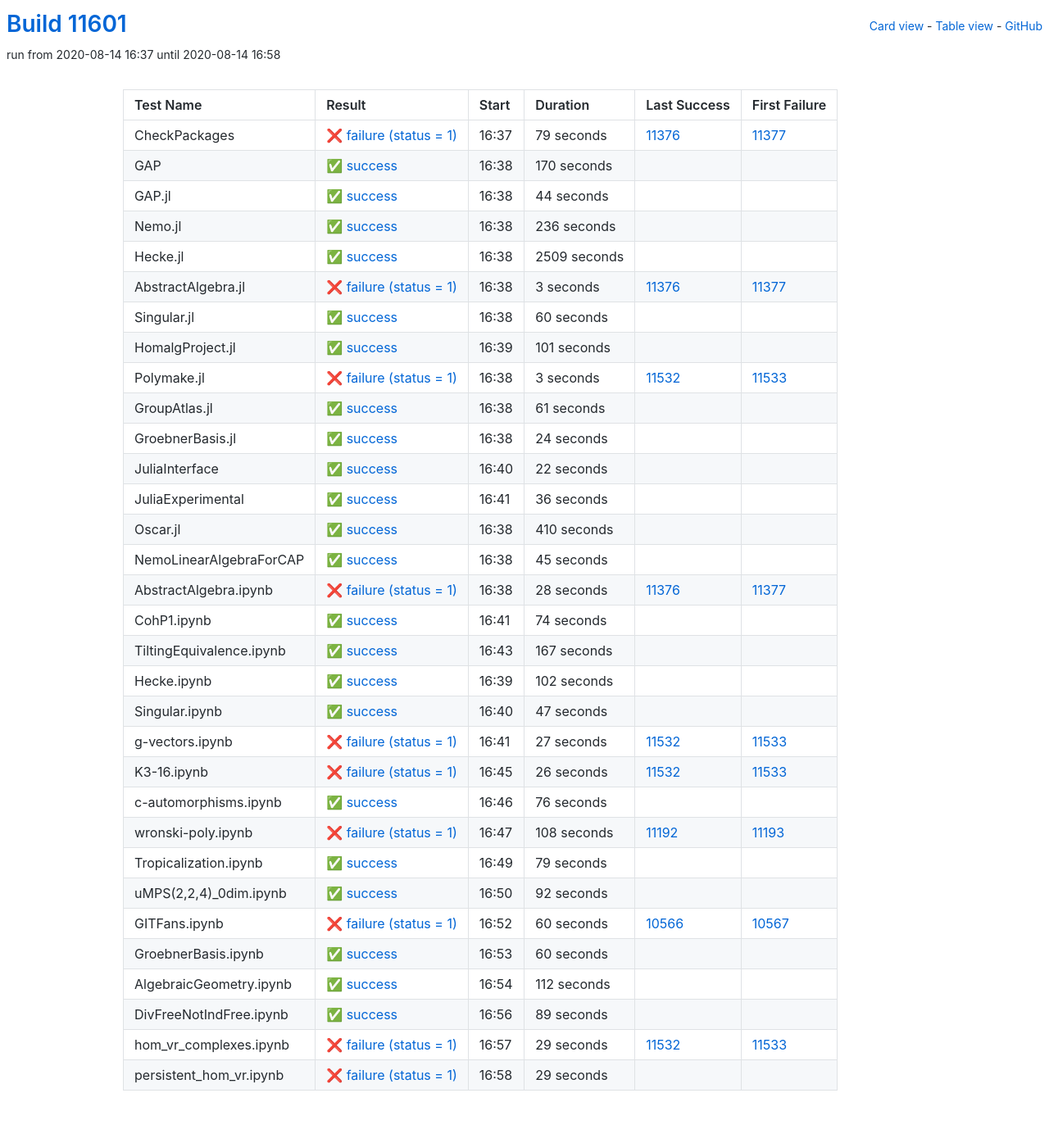
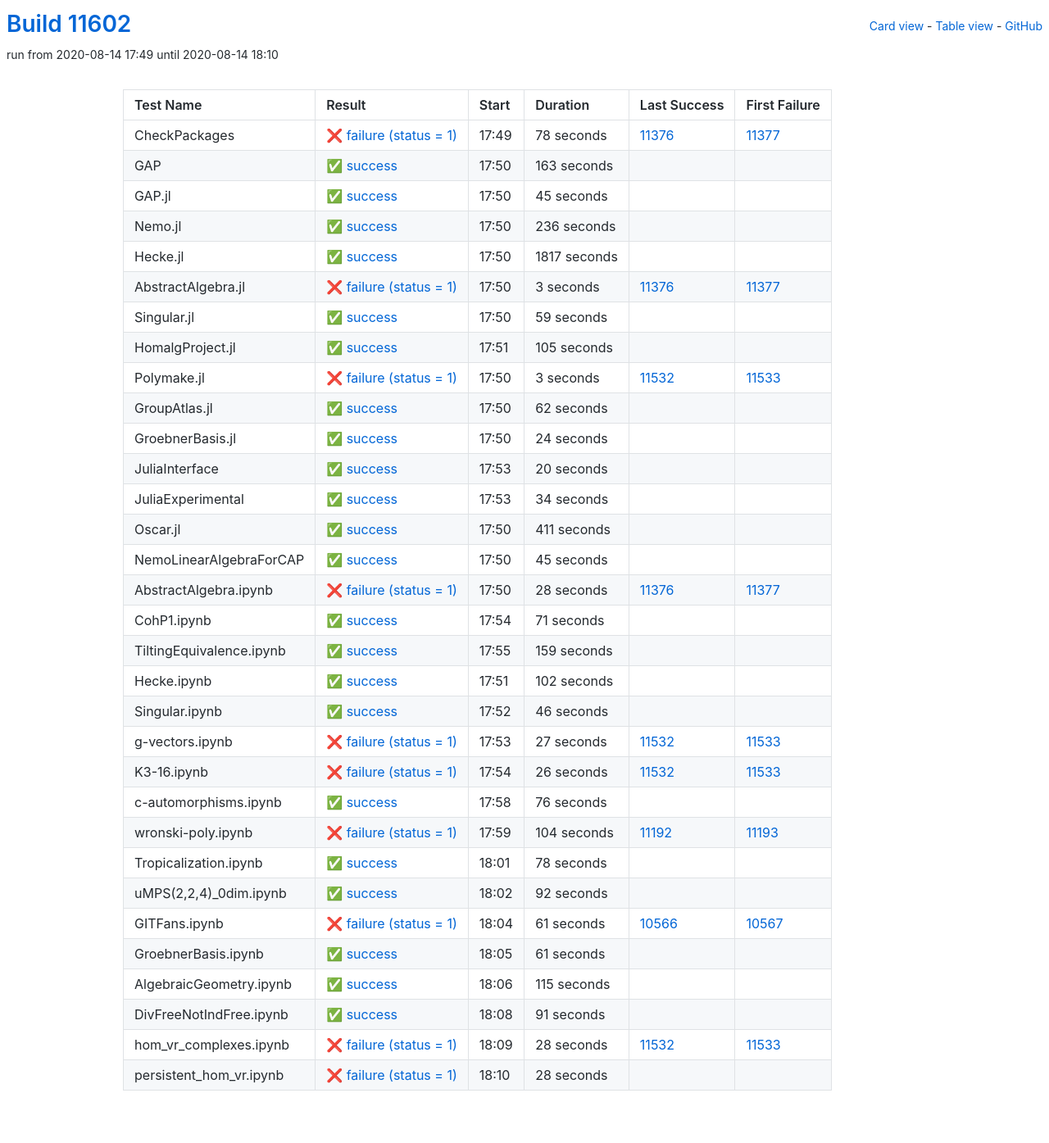
Before and after one commit to oscar-system/oscar-ci-status, a Jekyll site: the page built from table.html, in a window 1280 px wide. Shown: the whole page at 82% size. Built offline with Jekyll 4.4.1, drawn with Linux system fonts in a browser that asks for light colours.

Commit message:
Build #11602

```diff
--- a/_data/ci.yml
+++ b/_data/ci.yml
@@ -1,6 +1,6 @@
 ---
-build: 11601
-build_url: https://oscarci.mathematik.uni-kl.de/job/oscar/11601/
+build: 11602
+build_url: https://oscarci.mathematik.uni-kl.de/job/oscar/11602/
 job: oscar
 organization: oscar-system
 repo: oscar-ci-status
@@ -8,44 +8,44 @@
 tests:
 - name: CheckPackages
   id: checkpackages
-  log: https://oscarci.mathematik.uni-kl.de/job/oscar/11601/artifact/logs/build-11601/CheckPackages.log
-  start: 2020-08-14 16:37
+  log: https://oscarci.mathematik.uni-kl.de/job/oscar/11602/artifact/logs/build-11602/CheckPackages.log
+  start: 2020-08-14 17:49
   success: false
   exitcode: 1
   status: failure
-  duration: 79
+  duration: 78
   last_success: 11376
   last_success_url: https://oscarci.mathematik.uni-kl.de/job/oscar/11376/
   first_failure: 11377
   first_failure_url: https://oscarci.mathematik.uni-kl.de/job/oscar/11377/
 - name: GAP
   id: gap
-  log: https://oscarci.mathematik.uni-kl.de/job/oscar/11601/artifact/logs/build-11601/GAP.log
-  start: 2020-08-14 16:38
+  log: https://oscarci.mathematik.uni-kl.de/job/oscar/11602/artifact/logs/build-11602/GAP.log
+  start: 2020-08-14 17:50
   success: true
   exitcode: 0
   status: success
-  duration: 170
+  duration: 163
   last_success: false
   last_success_url:
   first_failure: false
   first_failure_url:
 - name: GAP.jl
   id: gap-jl
-  log: https://oscarci.mathematik.uni-kl.de/job/oscar/11601/artifact/logs/build-11601/GAP.jl.log
-  start: 2020-08-14 16:38
+  log: https://oscarci.mathematik.uni-kl.de/job/oscar/11602/artifact/logs/build-11602/GAP.jl.log
+  start: 2020-08-14 17:50
   success: true
   exitcode: 0
   status: success
-  duration: 44
+  duration: 45
   last_success: false
   last_success_url:
   first_failure: false
   first_failure_url:
 - name: Nemo.jl
   id: nemo-jl
-  log: https://oscarci.mathematik.uni-kl.de/job/oscar/11601/artifact/logs/build-11601/Nemo.jl.log
-  start: 2020-08-14 16:38
+  log: https://oscarci.mathematik.uni-kl.de/job/oscar/11602/artifact/logs/build-11602/Nemo.jl.log
+  start: 2020-08-14 17:50
   success: true
   exitcode: 0
   status: success
@@ -56,20 +56,20 @@
   first_failure_url:
 - name: Hecke.jl
   id: hecke-jl
-  log: https://oscarci.mathematik.uni-kl.de/job/oscar/11601/artifact/logs/build-11601/Hecke.jl.log
-  start: 2020-08-14 16:38
+  log: https://oscarci.mathematik.uni-kl.de/job/oscar/11602/artifact/logs/build-11602/Hecke.jl.log
+  start: 2020-08-14 17:50
   success: true
   exitcode: 0
   status: success
-  duration: 2509
+  duration: 1817
   last_success: false
   last_success_url:
   first_failure: false
   first_failure_url:
 - name: AbstractAlgebra.jl
   id: abstractalgebra-jl
-  log: https://oscarci.mathematik.uni-kl.de/job/oscar/11601/artifact/logs/build-11601/AbstractAlgebra.jl.log
-  start: 2020-08-14 16:38
+  log: https://oscarci.mathematik.uni-kl.de/job/oscar/11602/artifact/logs/build-11602/AbstractAlgebra.jl.log
+  start: 2020-08-14 17:50
   success: false
   exitcode: 1
   status: failure
@@ -80,32 +80,32 @@
   first_failure_url: https://oscarci.mathematik.uni-kl.de/job/oscar/11377/
 - name: Singular.jl
   id: singular-jl
-  log: https://oscarci.mathematik.uni-kl.de/job/oscar/11601/artifact/logs/build-11601/Singular.jl.log
-  start: 2020-08-14 16:38
+  log: https://oscarci.mathematik.uni-kl.de/job/oscar/11602/artifact/logs/build-11602/Singular.jl.log
+  start: 2020-08-14 17:50
   success: true
   exitcode: 0
   status: success
-  duration: 60
+  duration: 59
   last_success: false
   last_success_url:
   first_failure: false
   first_failure_url:
 - name: HomalgProject.jl
   id: homalgproject-jl
-  log: https://oscarci.mathematik.uni-kl.de/job/oscar/11601/artifact/logs/build-11601/HomalgProject.jl.log
-  start: 2020-08-14 16:39
+  log: https://oscarci.mathematik.uni-kl.de/job/oscar/11602/artifact/logs/build-11602/HomalgProject.jl.log
+  start: 2020-08-14 17:51
   success: true
   exitcode: 0
   status: success
-  duration: 101
+  duration: 105
   last_success: false
   last_success_url:
   first_failure: false
   first_failure_url:
 - name: Polymake.jl
   id: polymake-jl
-  log: https://oscarci.mathematik.uni-kl.de/job/oscar/11601/artifact/logs/build-11601/Polymake.jl.log
-  start: 2020-08-14 16:38
+  log: https://oscarci.mathematik.uni-kl.de/job/oscar/11602/artifact/logs/build-11602/Polymake.jl.log
+  start: 2020-08-14 17:50
   success: false
   exitcode: 1
   status: failure
@@ -116,20 +116,20 @@
   first_failure_url: https://oscarci.mathematik.uni-kl.de/job/oscar/11533/
 - name: GroupAtlas.jl
   id: groupatlas-jl
-  log: https://oscarci.mathematik.uni-kl.de/job/oscar/11601/artifact/logs/build-11601/GroupAtlas.jl.log
-  start: 2020-08-14 16:38
+  log: https://oscarci.mathematik.uni-kl.de/job/oscar/11602/artifact/logs/build-11602/GroupAtlas.jl.log
+  start: 2020-08-14 17:50
   success: true
   exitcode: 0
   status: success
-  duration: 61
+  duration: 62
   last_success: false
   last_success_url:
   first_failure: false
   first_failure_url:
 - name: GroebnerBasis.jl
   id: groebnerbasis-jl
-  log: https://oscarci.mathematik.uni-kl.de/job/oscar/11601/artifact/logs/build-11601/GroebnerBasis.jl.log
-  start: 2020-08-14 16:38
+  log: https://oscarci.mathematik.uni-kl.de/job/oscar/11602/artifact/logs/build-11602/GroebnerBasis.jl.log
+  start: 2020-08-14 17:50
   success: true
   exitcode: 0
   status: success
@@ -140,44 +140,44 @@
   first_failure_url:
 - name: JuliaInterface
   id: juliainterface
-  log: https://oscarci.mathematik.uni-kl.de/job/oscar/11601/artifact/logs/build-11601/JuliaInterface.log
-  start: 2020-08-14 16:40
+  log: https://oscarci.mathematik.uni-kl.de/job/oscar/11602/artifact/logs/build-11602/JuliaInterface.log
+  start: 2020-08-14 17:53
   success: true
   exitcode: 0
   status: success
-  duration: 22
+  duration: 20
   last_success: false
   last_success_url:
   first_failure: false
   first_failure_url:
 - name: JuliaExperimental
   id: juliaexperimental
-  log: https://oscarci.mathematik.uni-kl.de/job/oscar/11601/artifact/logs/build-11601/JuliaExperimental.log
-  start: 2020-08-14 16:41
+  log: https://oscarci.mathematik.uni-kl.de/job/oscar/11602/artifact/logs/build-11602/JuliaExperimental.log
+  start: 2020-08-14 17:53
   success: true
   exitcode: 0
   status: success
-  duration: 36
+  duration: 34
   last_success: false
   last_success_url:
   first_failure: false
   first_failure_url:
 - name: Oscar.jl
   id: oscar-jl
-  log: https://oscarci.mathematik.uni-kl.de/job/oscar/11601/artifact/logs/build-11601/Oscar.jl.log
-  start: 2020-08-14 16:38
+  log: https://oscarci.mathematik.uni-kl.de/job/oscar/11602/artifact/logs/build-11602/Oscar.jl.log
+  start: 2020-08-14 17:50
   success: true
   exitcode: 0
   status: success
-  duration: 410
+  duration: 411
   last_success: false
   last_success_url:
   first_failure: false
   first_failure_url:
 - name: NemoLinearAlgebraForCAP
   id: nemolinearalgebraforcap
-  log: https://oscarci.mathematik.uni-kl.de/job/oscar/11601/artifact/logs/build-11601/NemoLinearAlgebraForCAP.log
-  start: 2020-08-14 16:38
+  log: https://oscarci.mathematik.uni-kl.de/job/oscar/11602/artifact/logs/build-11602/NemoLinearAlgebraForCAP.log
+  start: 2020-08-14 17:50
   success: true
   exitcode: 0
   status: success
@@ -188,8 +188,8 @@
   first_failure_url:
 - name: AbstractAlgebra.ipynb
   id: abstractalgebra-ipynb
-  log: https://oscarci.mathematik.uni-kl.de/job/oscar/11601/artifact/logs/build-11601/AbstractAlgebra.ipynb.log
-  start: 2020-08-14 16:38
+  log: https://oscarci.mathematik.uni-kl.de/job/oscar/11602/artifact/logs/build-11602/AbstractAlgebra.ipynb.log
+  start: 2020-08-14 17:50
   success: false
   exitcode: 1
   status: failure
@@ -200,32 +200,32 @@
   first_failure_url: https://oscarci.mathematik.uni-kl.de/job/oscar/11377/
 - name: CohP1.ipynb
   id: cohp1-ipynb
-  log: https://oscarci.mathematik.uni-kl.de/job/oscar/11601/artifact/logs/build-11601/CohP1.ipynb.log
-  start: 2020-08-14 16:41
+  log: https://oscarci.mathematik.uni-kl.de/job/oscar/11602/artifact/logs/build-11602/CohP1.ipynb.log
+  start: 2020-08-14 17:54
   success: true
   exitcode: 0
   status: success
-  duration: 74
+  duration: 71
   last_success: false
   last_success_url:
   first_failure: false
   first_failure_url:
 - name: TiltingEquivalence.ipynb
   id: tiltingequivalence-ipynb
-  log: https://oscarci.mathematik.uni-kl.de/job/oscar/11601/artifact/logs/build-11601/TiltingEquivalence.ipynb.log
-  start: 2020-08-14 16:43
+  log: https://oscarci.mathematik.uni-kl.de/job/oscar/11602/artifact/logs/build-11602/TiltingEquivalence.ipynb.log
+  start: 2020-08-14 17:55
   success: true
   exitcode: 0
   status: success
-  duration: 167
+  duration: 159
   last_success: false
   last_success_url:
   first_failure: false
   first_failure_url:
 - name: Hecke.ipynb
   id: hecke-ipynb
-  log: https://oscarci.mathematik.uni-kl.de/job/oscar/11601/artifact/logs/build-11601/Hecke.ipynb.log
-  start: 2020-08-14 16:39
+  log: https://oscarci.mathematik.uni-kl.de/job/oscar/11602/artifact/logs/build-11602/Hecke.ipynb.log
+  start: 2020-08-14 17:51
   success: true
   exitcode: 0
   status: success
@@ -236,20 +236,20 @@
   first_failure_url:
 - name: Singular.ipynb
   id: singular-ipynb
-  log: https://oscarci.mathematik.uni-kl.de/job/oscar/11601/artifact/logs/build-11601/Singular.ipynb.log
-  start: 2020-08-14 16:40
+  log: https://oscarci.mathematik.uni-kl.de/job/oscar/11602/artifact/logs/build-11602/Singular.ipynb.log
+  start: 2020-08-14 17:52
   success: true
   exitcode: 0
   status: success
-  duration: 47
+  duration: 46
   last_success: false
   last_success_url:
   first_failure: false
   first_failure_url:
 - name: g-vectors.ipynb
   id: g-vectors-ipynb
-  log: https://oscarci.mathematik.uni-kl.de/job/oscar/11601/artifact/logs/build-11601/g-vectors.ipynb.log
-  start: 2020-08-14 16:41
+  log: https://oscarci.mathematik.uni-kl.de/job/oscar/11602/artifact/logs/build-11602/g-vectors.ipynb.log
+  start: 2020-08-14 17:53
   success: false
   exitcode: 1
   status: failure
@@ -260,8 +260,8 @@
   first_failure_url: https://oscarci.mathematik.uni-kl.de/job/oscar/11533/
 - name: K3-16.ipynb
   id: k3-16-ipynb
-  log: https://oscarci.mathematik.uni-kl.de/job/oscar/11601/artifact/logs/build-11601/K3-16.ipynb.log
-  start: 2020-08-14 16:45
+  log: https://oscarci.mathematik.uni-kl.de/job/oscar/11602/artifact/logs/build-11602/K3-16.ipynb.log
+  start: 2020-08-14 17:54
   success: false
   exitcode: 1
   status: failure
@@ -272,8 +272,8 @@
   first_failure_url: https://oscarci.mathematik.uni-kl.de/job/oscar/11533/
 - name: c-automorphisms.ipynb
   id: c-automorphisms-ipynb
-  log: https://oscarci.mathematik.uni-kl.de/job/oscar/11601/artifact/logs/build-11601/c-automorphisms.ipynb.log
-  start: 2020-08-14 16:46
+  log: https://oscarci.mathematik.uni-kl.de/job/oscar/11602/artifact/logs/build-11602/c-automorphisms.ipynb.log
+  start: 2020-08-14 17:58
   success: true
   exitcode: 0
   status: success
@@ -284,32 +284,32 @@
   first_failure_url:
 - name: wronski-poly.ipynb
   id: wronski-poly-ipynb
-  log: https://oscarci.mathematik.uni-kl.de/job/oscar/11601/artifact/logs/build-11601/wronski-poly.ipynb.log
-  start: 2020-08-14 16:47
+  log: https://oscarci.mathematik.uni-kl.de/job/oscar/11602/artifact/logs/build-11602/wronski-poly.ipynb.log
+  start: 2020-08-14 17:59
   success: false
   exitcode: 1
   status: failure
-  duration: 108
+  duration: 104
   last_success: 11192
   last_success_url: https://oscarci.mathematik.uni-kl.de/job/oscar/11192/
   first_failure: 11193
   first_failure_url: https://oscarci.mathematik.uni-kl.de/job/oscar/11193/
 - name: Tropicalization.ipynb
   id: tropicalization-ipynb
-  log: https://oscarci.mathematik.uni-kl.de/job/oscar/11601/artifact/logs/build-11601/Tropicalization.ipynb.log
-  start: 2020-08-14 16:49
+  log: https://oscarci.mathematik.uni-kl.de/job/oscar/11602/artifact/logs/build-11602/Tropicalization.ipynb.log
+  start: 2020-08-14 18:01
   success: true
   exitcode: 0
   status: success
-  duration: 79
+  duration: 78
   last_success: false
   last_success_url:
   first_failure: false
   first_failure_url:
 - name: uMPS(2,2,4)_0dim.ipynb
   id: umps-2-2-4-0dim-ipynb
-  log: https://oscarci.mathematik.uni-kl.de/job/oscar/11601/artifact/logs/build-11601/uMPS-2-2-4-_0dim.ipynb.log
-  start: 2020-08-14 16:50
+  log: https://oscarci.mathematik.uni-kl.de/job/oscar/11602/artifact/logs/build-11602/uMPS-2-2-4-_0dim.ipynb.log
+  start: 2020-08-14 18:02
   success: true
   exitcode: 0
   status: success
@@ -320,72 +320,72 @@
   first_failure_url:
 - name: GITFans.ipynb
   id: gitfans-ipynb
-  log: https://oscarci.mathematik.uni-kl.de/job/oscar/11601/artifact/logs/build-11601/GITFans.ipynb.log
-  start: 2020-08-14 16:52
+  log: https://oscarci.mathematik.uni-kl.de/job/oscar/11602/artifact/logs/build-11602/GITFans.ipynb.log
+  start: 2020-08-14 18:04
   success: false
   exitcode: 1
   status: failure
-  duration: 60
+  duration: 61
   last_success: 10566
   last_success_url: https://oscarci.mathematik.uni-kl.de/job/oscar/10566/
   first_failure: 10567
   first_failure_url: https://oscarci.mathematik.uni-kl.de/job/oscar/10567/
 - name: GroebnerBasis.ipynb
   id: groebnerbasis-ipynb
-  log: https://oscarci.mathematik.uni-kl.de/job/oscar/11601/artifact/logs/build-11601/GroebnerBasis.ipynb.log
-  start: 2020-08-14 16:53
+  log: https://oscarci.mathematik.uni-kl.de/job/oscar/11602/artifact/logs/build-11602/GroebnerBasis.ipynb.log
+  start: 2020-08-14 18:05
   success: true
   exitcode: 0
   status: success
-  duration: 60
+  duration: 61
   last_success: false
   last_success_url:
   first_failure: false
   first_failure_url:
 - name: AlgebraicGeometry.ipynb
   id: algebraicgeometry-ipynb
-  log: https://oscarci.mathematik.uni-kl.de/job/oscar/11601/artifact/logs/build-11601/AlgebraicGeometry.ipynb.log
-  start: 2020-08-14 16:54
+  log: https://oscarci.mathematik.uni-kl.de/job/oscar/11602/artifact/logs/build-11602/AlgebraicGeometry.ipynb.log
+  start: 2020-08-14 18:06
   success: true
   exitcode: 0
   status: success
-  duration: 112
+  duration: 115
   last_success: false
   last_success_url:
   first_failure: false
   first_failure_url:
 - name: DivFreeNotIndFree.ipynb
   id: divfreenotindfree-ipynb
-  log: https://oscarci.mathematik.uni-kl.de/job/oscar/11601/artifact/logs/build-11601/DivFreeNotIndFree.ipynb.log
-  start: 2020-08-14 16:56
+  log: https://oscarci.mathematik.uni-kl.de/job/oscar/11602/artifact/logs/build-11602/DivFreeNotIndFree.ipynb.log
+  start: 2020-08-14 18:08
   success: true
   exitcode: 0
   status: success
-  duration: 89
+  duration: 91
   last_success: false
   last_success_url:
   first_failure: false
   first_failure_url:
 - name: hom_vr_complexes.ipynb
   id: hom-vr-complexes-ipynb
-  log: https://oscarci.mathematik.uni-kl.de/job/oscar/11601/artifact/logs/build-11601/hom_vr_complexes.ipynb.log
-  start: 2020-08-14 16:57
+  log: https://oscarci.mathematik.uni-kl.de/job/oscar/11602/artifact/logs/build-11602/hom_vr_complexes.ipynb.log
+  start: 2020-08-14 18:09
   success: false
   exitcode: 1
   status: failure
-  duration: 29
+  duration: 28
   last_success: 11532
   last_success_url: https://oscarci.mathematik.uni-kl.de/job/oscar/11532/
   first_failure: 11533
   first_failure_url: https://oscarci.mathematik.uni-kl.de/job/oscar/11533/
 - name: persistent_hom_vr.ipynb
   id: persistent-hom-vr-ipynb
-  log: https://oscarci.mathematik.uni-kl.de/job/oscar/11601/artifact/logs/build-11601/persistent_hom_vr.ipynb.log
-  start: 2020-08-14 16:58
+  log: https://oscarci.mathematik.uni-kl.de/job/oscar/11602/artifact/logs/build-11602/persistent_hom_vr.ipynb.log
+  start: 2020-08-14 18:10
   success: false
   exitcode: 1
   status: failure
-  duration: 29
+  duration: 28
   last_success: false
   last_success_url:
   first_failure: false
```
Also changed, not shown: README.md.
